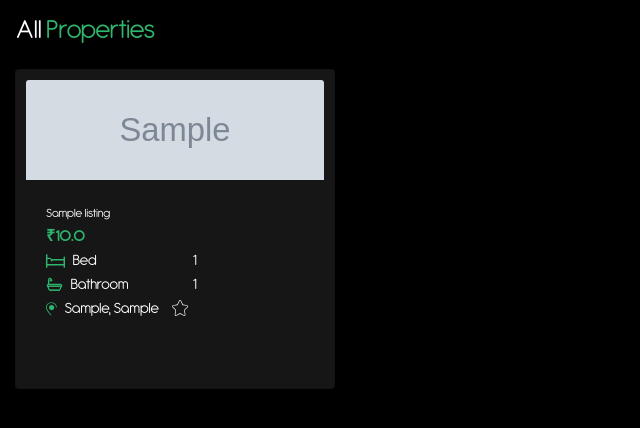
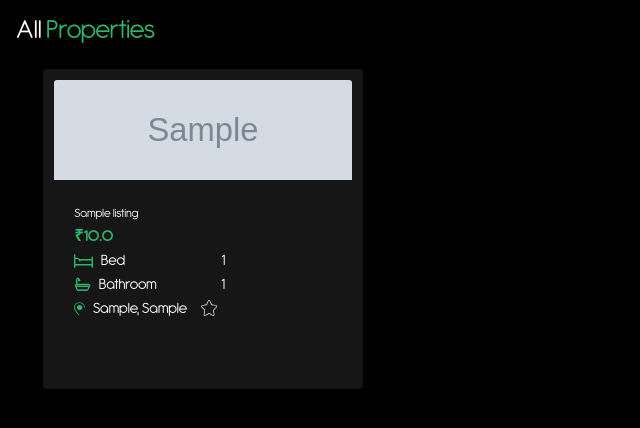
Before and after one commit to VishnuPrasad1998/real-buy, a Django app: page /listings/ in a window 1280 px wide. Shown: the top 428 px of the page, without its empty margins (0-640 px from the left). Run offline with Django 3.2, Linux system fonts and the light colour scheme; tables that the repository leaves empty hold one stand-in row (values such as "Sample post"); grey boxes marked "Sample" are stand-in pictures; some libraries are stand-ins or nearby versions.

Commit message:
Card spacings updated

```diff
--- a/realbuy/static/css/style.css
+++ b/realbuy/static/css/style.css
@@ -165,7 +165,8 @@ html {
 .card {
     background-color: #161616;
     margin-top: 15px;
-    margin-left: 15px;
+    margin-left: auto;
+    margin-right: auto;
     margin-bottom: 15px;
     padding: 10px 10px;
 }
--- a/static/css/style.css
+++ b/static/css/style.css
@@ -165,7 +165,8 @@ html {
 .card {
     background-color: #161616;
     margin-top: 15px;
-    margin-left: 15px;
+    margin-left: auto;
+    margin-right: auto;
     margin-bottom: 15px;
     padding: 10px 10px;
 }
```
